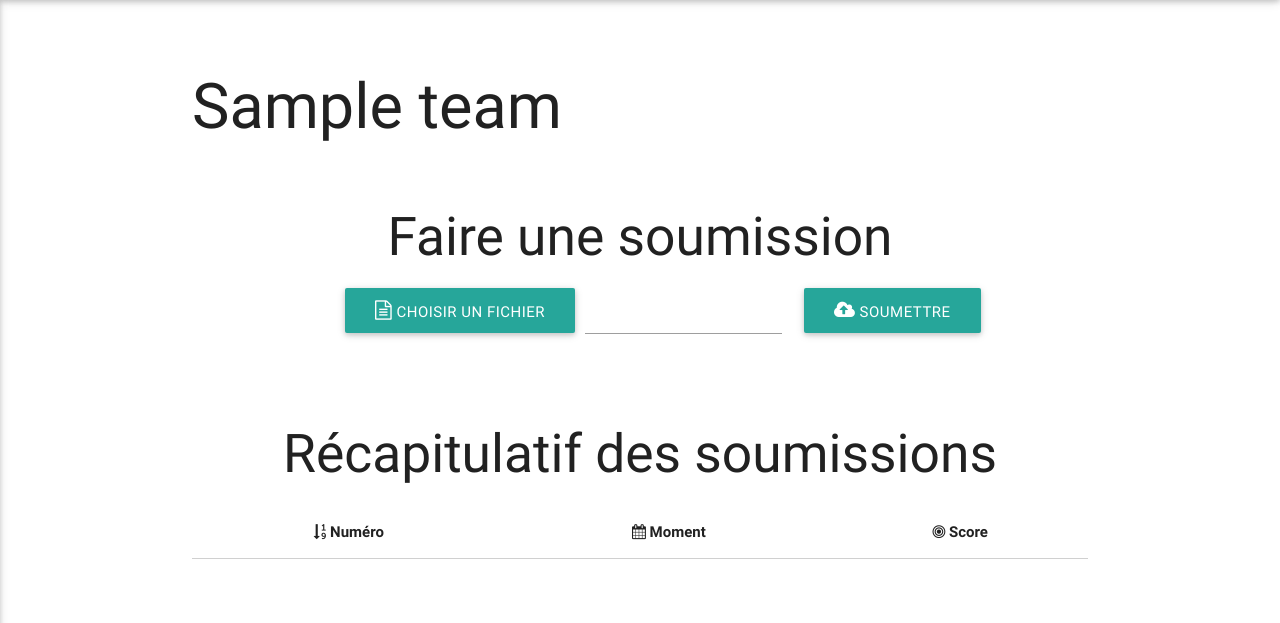
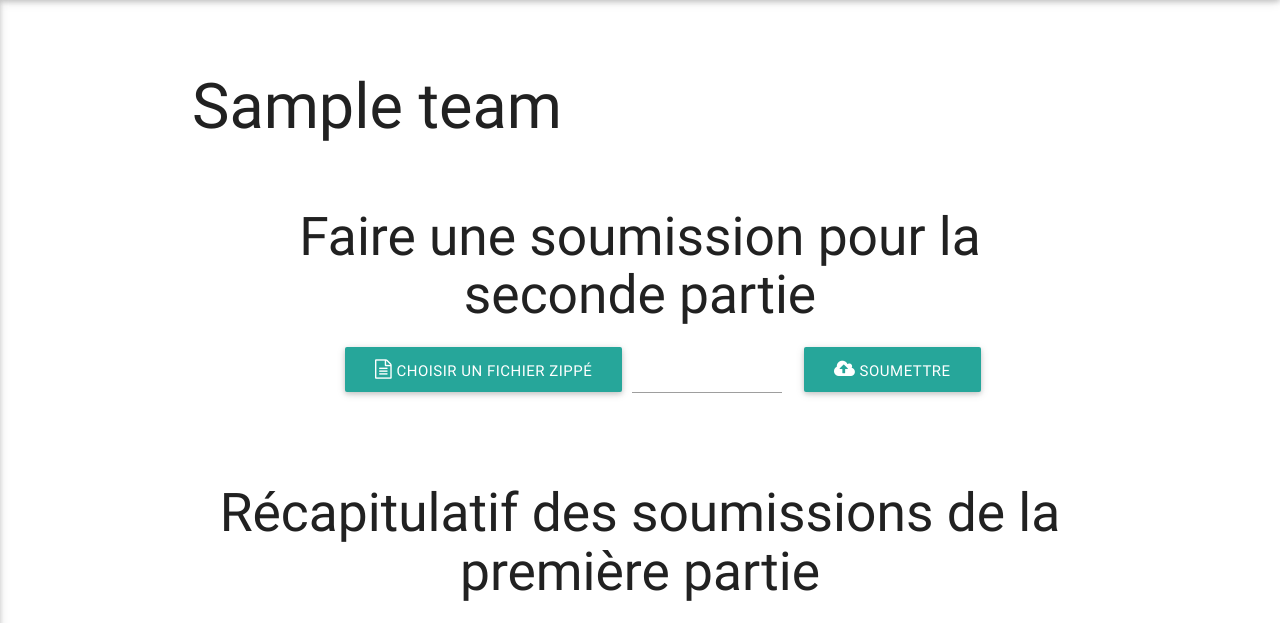
Before and after one commit to OpenBikes/Challenge-2016, a Django app: page /account in a window 1280 px wide. Shown: the part 64-687 px from the top of the page. Run offline with Django 3.2, Linux system fonts and the light colour scheme; a user stored in the database is signed in; tables that the repository leaves empty hold one stand-in row (values such as "Sample post"); lists and menus that the app fills with data are empty; parts of the project's set-up code (start-up, migrations or seed data) failed here and were passed over.

Commit message:
Update wording

```diff
--- a/public/templates/public/account/make_submission.html
+++ b/public/templates/public/account/make_submission.html
@@ -1,12 +1,12 @@
 <div class="section">
-  <h2 align="center">Faire une soumission</h2>
+  <h2 align="center">Faire une soumission pour la seconde partie</h2>
   <form id="submit-form" enctype="multipart/form-data" action="{% url 'public:make_submission_2' %}" method="POST">
     {% csrf_token %}
     <div class="file-field input-field">
       <div class="row">
         <div class="col s12 m6 offset-m2">
           <div class="btn">
-            <span><i class="fa fa-file-text-o"></i> Choisir un fichier</span>
+            <span><i class="fa fa-file-text-o"></i> Choisir un fichier zippé</span>
             <input type="file" name="file">
           </div>
           <div class="file-path-wrapper">
--- a/public/templates/public/account/submission_table.html
+++ b/public/templates/public/account/submission_table.html
@@ -1,5 +1,5 @@
 <div class="section">
-  <h2 align="center">Récapitulatif des soumissions</h2>
+  <h2 align="center">Récapitulatif des soumissions de la première partie</h2>
   <table class="centered striped responsive-table">
     <thead>
       <tr>
```
